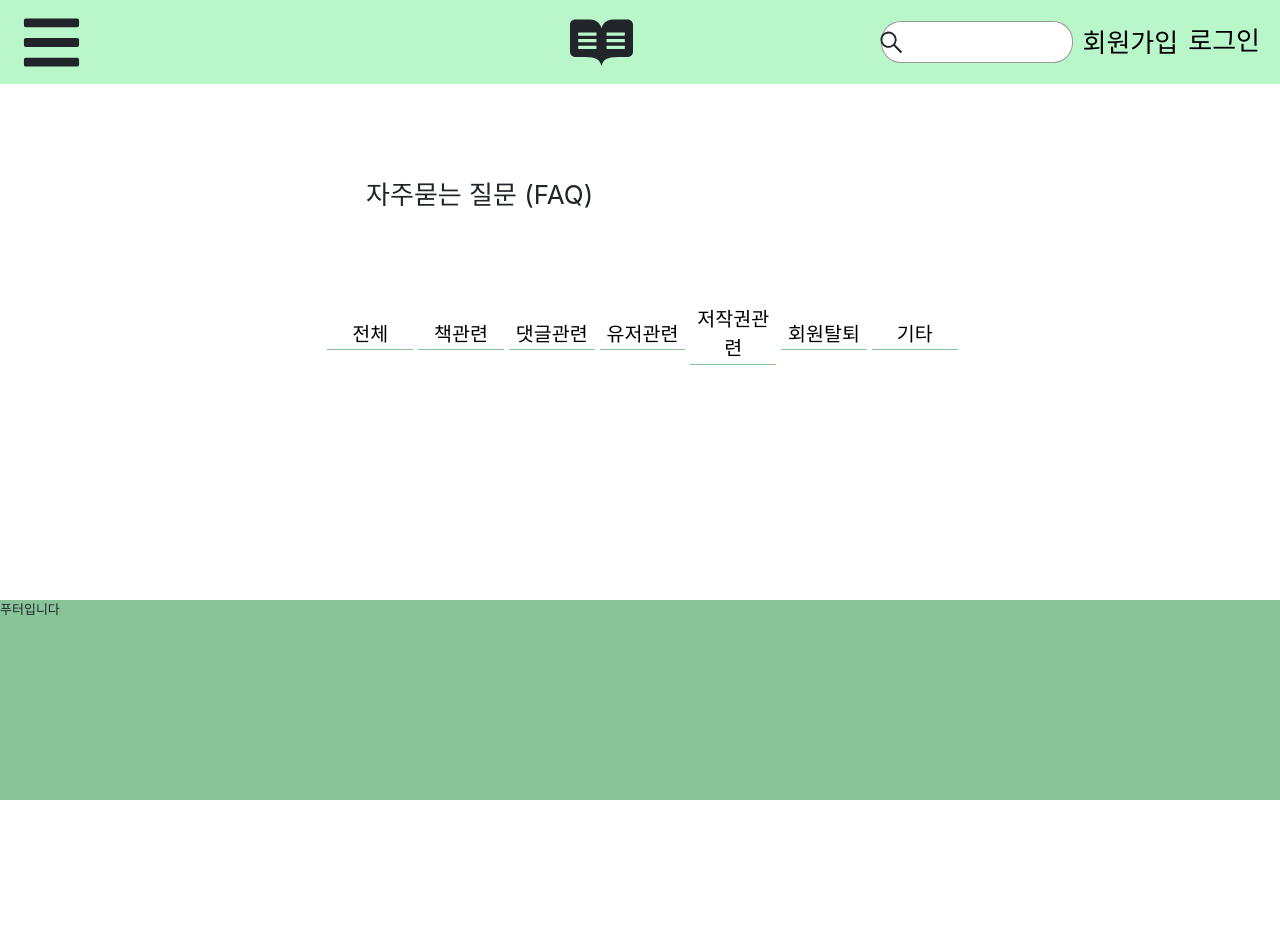
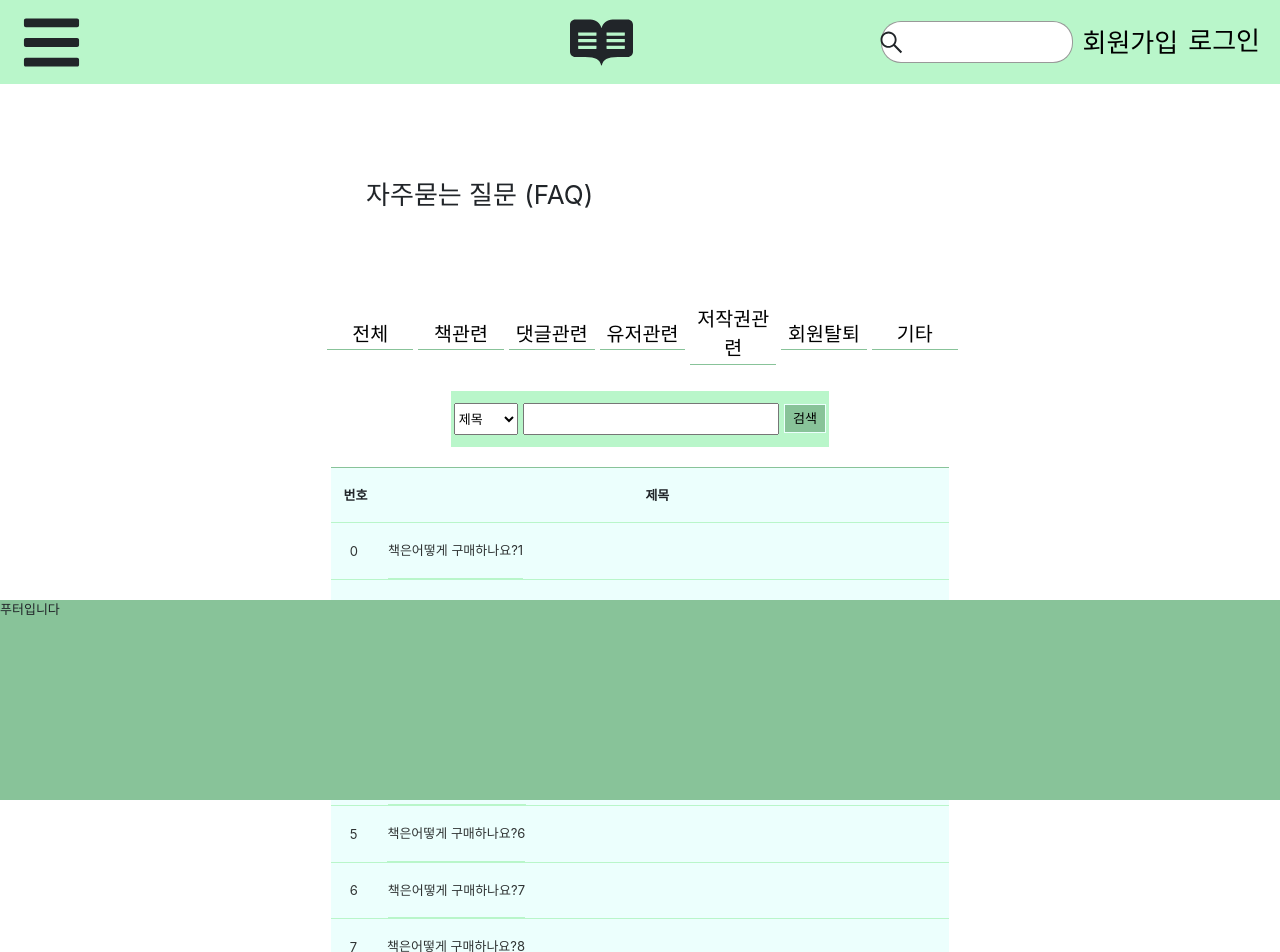
Before and after one commit to codestates-seb/seb40_main_031, a React (Create React App) app in the folder client/: page /Faq in a window 1280 px wide. Shown: the top 952 px of the page. Before the commit the page ends 800 px from the top, so only its background shows below. Built offline with nearby package versions, Linux system fonts and the light colour scheme.

Commit message:
✒️Feat: FAQ 컴포넌트 구현

```diff
--- a/client/src/constants/Pages.js
+++ b/client/src/constants/Pages.js
@@ -11,4 +11,17 @@ const FAQ_TAB_BUTTON = Object.freeze([
   '기타',
 ]);
 
-export { NAV_LIST, FAQ_TAB_BUTTON };
+const FAQ_LIST = Object.freeze([
+  '책은어떻게 구매하나요?1',
+  '책은어떻게 구매하나요?2',
+  '책은어떻게 구매하나요?3',
+  '책은어떻게 구매하나요?4',
+  '책은어떻게 구매하나요?5',
+  '책은어떻게 구매하나요?6',
+  '책은어떻게 구매하나요?7',
+  '책은어떻게 구매하나요?8',
+  '책은어떻게 구매하나요?9',
+  '책은어떻게 구매하나요?10',
+]);
+
+export { NAV_LIST, FAQ_TAB_BUTTON, FAQ_LIST };
--- a/client/src/pages/faq/Faq.jsx
+++ b/client/src/pages/faq/Faq.jsx
@@ -1,7 +1,8 @@
-import React from 'react';
+import React, { useState } from 'react';
 import * as S from './Faq.style';
 
 import { FAQ_TAB_BUTTON } from '../../constants/Pages';
+import { FAQ_LIST } from '../../constants/Pages';
 
 const Faq = () => {
   return (
@@ -16,6 +17,32 @@ const Faq = () => {
           );
         })}
       </S.TabContainer>
+      <S.SearchBarForm>
+        <S.Select>
+          <S.Option>제목</S.Option>
+          <S.Option>내용</S.Option>
+        </S.Select>
+        <S.Input htmlFor='search' />
+        <S.SubmitButton>검색</S.SubmitButton>
+      </S.SearchBarForm>
+      <S.FaqListTitle>
+        <S.FaqListTitlteContents>
+          <div style={{ marginLeft: '2%', fontWeight: 600 }}>번호</div>
+          <div style={{ marginLeft: '45%', fontWeight: 600 }}>제목</div>
+        </S.FaqListTitlteContents>
+      </S.FaqListTitle>
+      <S.FaqList>
+        {FAQ_LIST.map((li, i) => {
+          return (
+            <S.FaqListContents key={i} style={{ paddingLeft: '3%' }}>
+              {i}
+              <S.FaqListContents key={i} style={{ marginLeft: '5%' }}>
+                {li}
+              </S.FaqListContents>
+            </S.FaqListContents>
+          );
+        })}
+      </S.FaqList>
     </S.Wrap>
   );
 };
--- a/client/src/pages/faq/Faq.style.js
+++ b/client/src/pages/faq/Faq.style.js
@@ -1,7 +1,9 @@
+// import { FaHatWizard } from 'react-icons/fa';
 import styled from 'styled-components';
 import { Theme } from '../../style';
 const Wrap = styled.div`
   width: 67%;
+  height: 150vh;
   margin: 0 auto;
 `;
 const Title = styled.div`
@@ -33,6 +35,94 @@ const TabButton = styled.button`
     border: none;
     transition: all 0.2s;
   }
+  &:focus {
+    background-color: ${Theme.PRIMARY.GREEN};
+    transition: all 0.4;
+  }
+`;
+const SearchBarForm = styled.form`
+  width: 44%;
+  background-color: ${Theme.PRIMARY.GREEN};
+  height: 7vh;
+  display: flex;
+  align-items: center;
+  justify-content: space-around;
+  margin: 0 auto;
+  margin-top: 2em;
 `;
 
-export { Wrap, Title, TabButton, TabContainer };
+const Select = styled.select`
+  width: 5vw;
+  height: 4vh;
+`;
+
+const Option = styled.option`
+  font-size: 1.2em;
+`;
+
+const Input = styled.input`
+  width: 20vw;
+  height: 4vh;
+`;
+
+const SubmitButton = styled.button`
+  width: 3.3vw;
+  height: 2.3vw;
+  border: 1px solid ${Theme.PRIMARY.GREEN_LIGHT};
+  background-color: ${Theme.PRIMARY.GREEN_DARK};
+`;
+
+const FaqListTitle = styled.div`
+  font-size: 1.4em;
+  background-color: ${Theme.PRIMARY.GREEN_LIGHT};
+  border-top: 1px solid ${Theme.PRIMARY.GREEN_DARK};
+  border-bottom: 1px solid ${Theme.PRIMARY.GREEN};
+  width: 72%;
+  line-height: 3em;
+  margin: 0 auto;
+  margin-top: 20px;
+`;
+
+const FaqListTitlteContents = styled.div`
+  display: flex;
+  align-items: center;
+  font-size: 1.4em;
+`;
+
+const FaqList = styled.li`
+  font-size: 1.4em;
+  background-color: ${Theme.PRIMARY.GREEN_LIGHT};
+  border-bottom: 1px solid ${Theme.PRIMARY.GREEN};
+  width: 72%;
+  line-height: 3em;
+  margin: 0 auto;
+  list-style: none;
+`;
+
+const FaqListContents = styled.div`
+  color: rgba(0, 0, 0, 0.8);
+  display: flex;
+  align-items: center;
+  border-bottom: 1px solid ${Theme.PRIMARY.GREEN};
+
+  &:hover {
+    background-color: ${Theme.PRIMARY.GREEN};
+    transition: all 0.4s;
+  }
+`;
+
+export {
+  Wrap,
+  Title,
+  TabButton,
+  TabContainer,
+  SearchBarForm,
+  Select,
+  Option,
+  Input,
+  SubmitButton,
+  FaqList,
+  FaqListTitle,
+  FaqListTitlteContents,
+  FaqListContents,
+};
```
